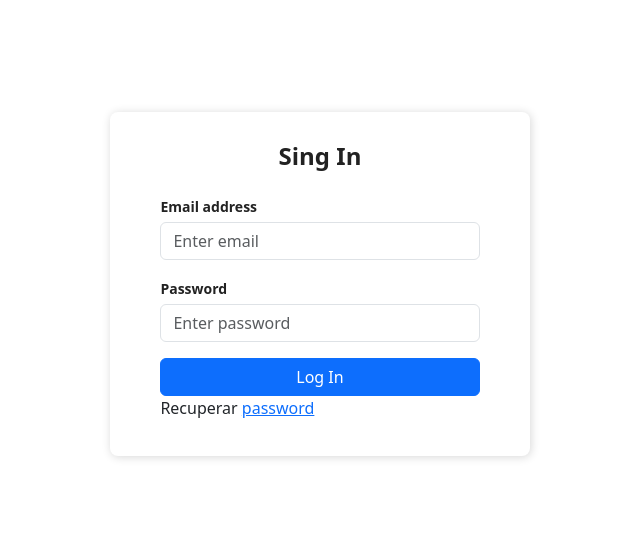
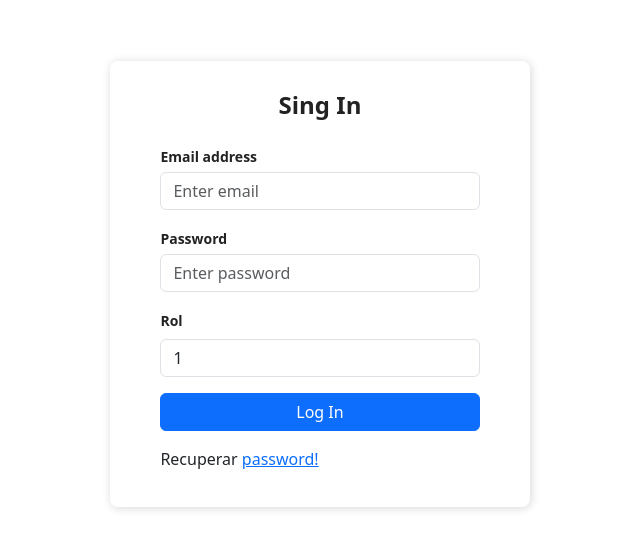
Before and after one commit to iturraldec/frontend.service.auth, a React (Create React App) app: page /login in a window 1280 px wide. Shown: the part 116-664 px from the top of the page, without its empty margins (320-960 px from the left). Built offline with nearby package versions, Linux system fonts and the light colour scheme.

Commit message:
Agregar mensaje de error al login. [master]

```diff
--- a/src/App.js
+++ b/src/App.js
@@ -4,7 +4,7 @@ import { BrowserRouter, Routes, Route } from "react-router-dom";
 import { LOGIN, PRIVATE, LOGOUT } from "./config/paths";
 import { AuthContextProvider } from "contexts/authContext";
 import Home from "views/Home";
-import Login from "views/Login/Login";
+import Login from "views/Login";
 import Private from "views/Private";
 import Logout from "views/Logout";
 import PublicRoute from "components/router/PublicRoute";
--- a/src/contexts/authContext.jsx
+++ b/src/contexts/authContext.jsx
@@ -6,8 +6,9 @@ export const AuthContext = createContext();
 
 export function AuthContextProvider({children}) {
   const [isAuthenticated, setIsAuthenticated] = useState(window.localStorage.getItem(MY_AUTH_APP) ?? false);
+  const [role, setRole]                       = useState('');
 
-  const login = useCallback(async function (email, password) {
+  const login = useCallback(async function (email, password, setMessage) {
     let data = {
       'email': email,
       'password': password
@@ -25,8 +26,11 @@ export function AuthContextProvider({children}) {
     let dataResponse = await response.json();
 
     if(dataResponse.status === '1') {
-      window.localStorage.setItem(MY_AUTH_APP, true);
+      window.localStorage.setItem(MY_AUTH_APP, dataResponse.data.access_token);
       setIsAuthenticated(true);
+    }
+    else{
+      setMessage('Error: Credenciales incorrectas!');
     }
   }, []);
 
@@ -36,10 +40,11 @@ export function AuthContextProvider({children}) {
   }, []);
 
   const value = useMemo(() => ({
+    isAuthenticated,
+    role,
     login,
-    logout,
-    isAuthenticated
-  }), [login, logout, isAuthenticated]);
+    logout
+  }), [isAuthenticated, role, login, logout]);
 
   return <AuthContext.Provider value={value}>{children}</AuthContext.Provider>;
 };
--- a/src/views/Login/Login.jsx
+++ b/src/views/Login.jsx
@@ -1,13 +1,13 @@
 import { useAuthContext } from "contexts/authContext";
 import { useState } from "react";
-import { Alert } from "react-bootstrap";
-import "./Login.css";
+import { Alert, Form } from "react-bootstrap";
+import "styles/Login.css";
 
 export default function Login() {
-  const { login } = useAuthContext();
-  const [email, setEmail] = useState('');
+  const { login }               = useAuthContext();
+  const [email, setEmail]       = useState('');
   const [password, setPassword] = useState('');
-  const [errorMsg, setErrorMsg] = useState(false);
+  const [message, setMessage]   = useState('');
 
   function handleEmailChange(event) {
     setEmail(event.target.value);
@@ -20,8 +20,7 @@ export default function Login() {
   function handleSubmit(event) {
     event.preventDefault();
 
-    login(email, password);
-    setErrorMsg(true);
+    login(email, password, setMessage);
   }
 
   return (
@@ -30,9 +29,9 @@ export default function Login() {
         <div className="Auth-form-content">
           <h3 className="Auth-form-title">Sing In</h3>
 
-          {errorMsg && <Alert variant="danger">Credenciales incorrectas!</Alert>}
+          {message.length > 0 && <Alert className="mb-3" variant="danger">{message}</Alert>}
 
-          <div className="form-group mt-3">
+          <div className="form-group mb-3">
             <label>Email address</label>
             <input
               type="email"
@@ -43,7 +42,7 @@ export default function Login() {
             />
           </div>
 
-          <div className="form-group mt-3">
+          <div className="form-group mb-3">
             <label>Password</label>
             <input
               type="password"
@@ -54,14 +53,25 @@ export default function Login() {
             />
           </div>
 
-          <div className="d-grid gap-2 mt-3">
+          <Form.Group className="mb-3">
+            <Form.Label>Rol</Form.Label>
+            <Form.Control as="select">
+              <option>1</option>
+              <option>2</option>
+              <option>3</option>
+              <option>4</option>
+              <option>5</option>
+            </Form.Control>
+          </Form.Group>
+
+          <div className="d-grid gap-2 mb-3">
             <button type="submit" className="btn btn-primary">
               Log In
             </button>
           </div>
 
           <p className="forgot-password text-right">
-            Recuperar <a href="#">password</a>
+            Recuperar <a href="#">password!</a>
           </p>
         </div>
       </form>
```
Also changed, not shown: src/styles/Login.css (renamed from src/views/Login/Login.css).
